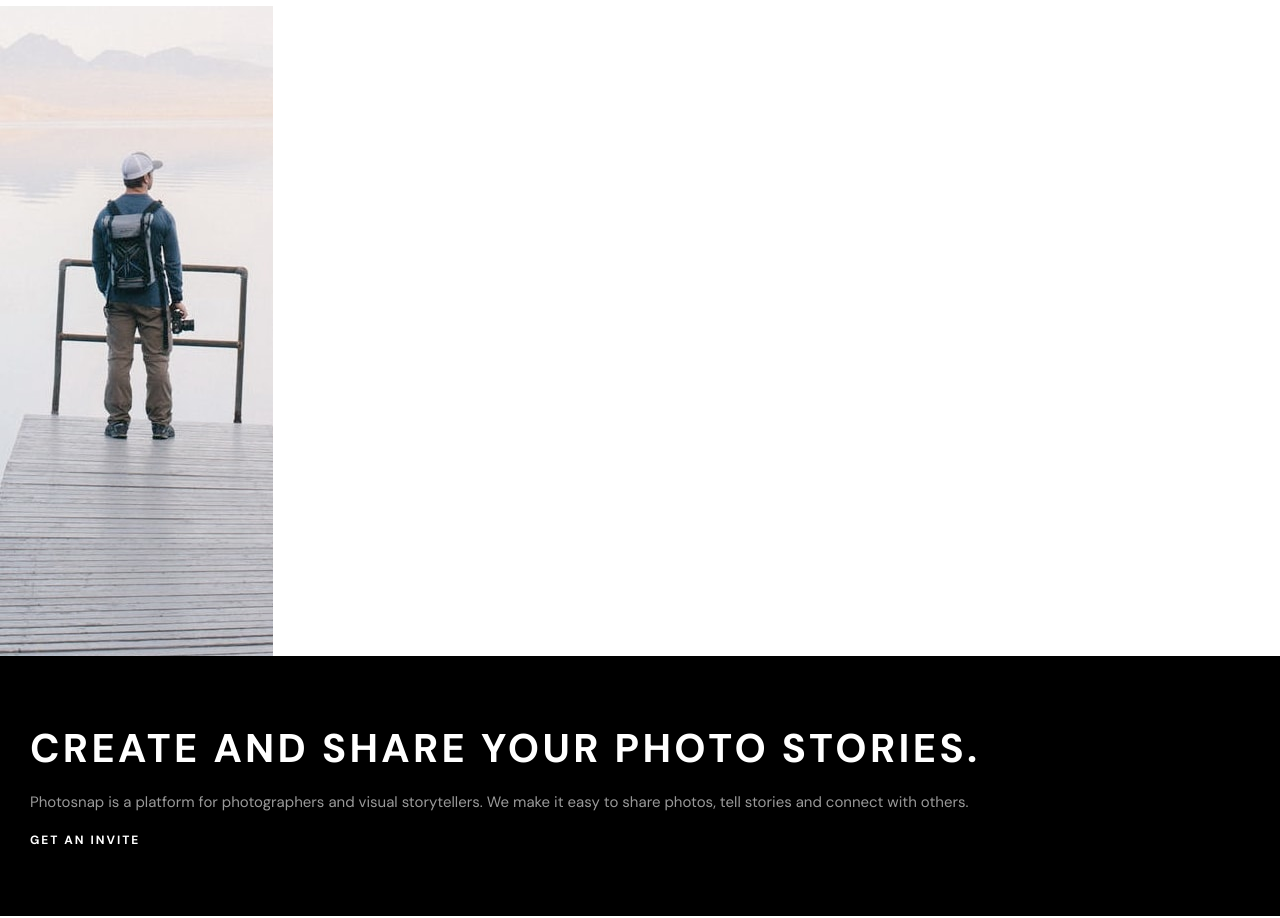
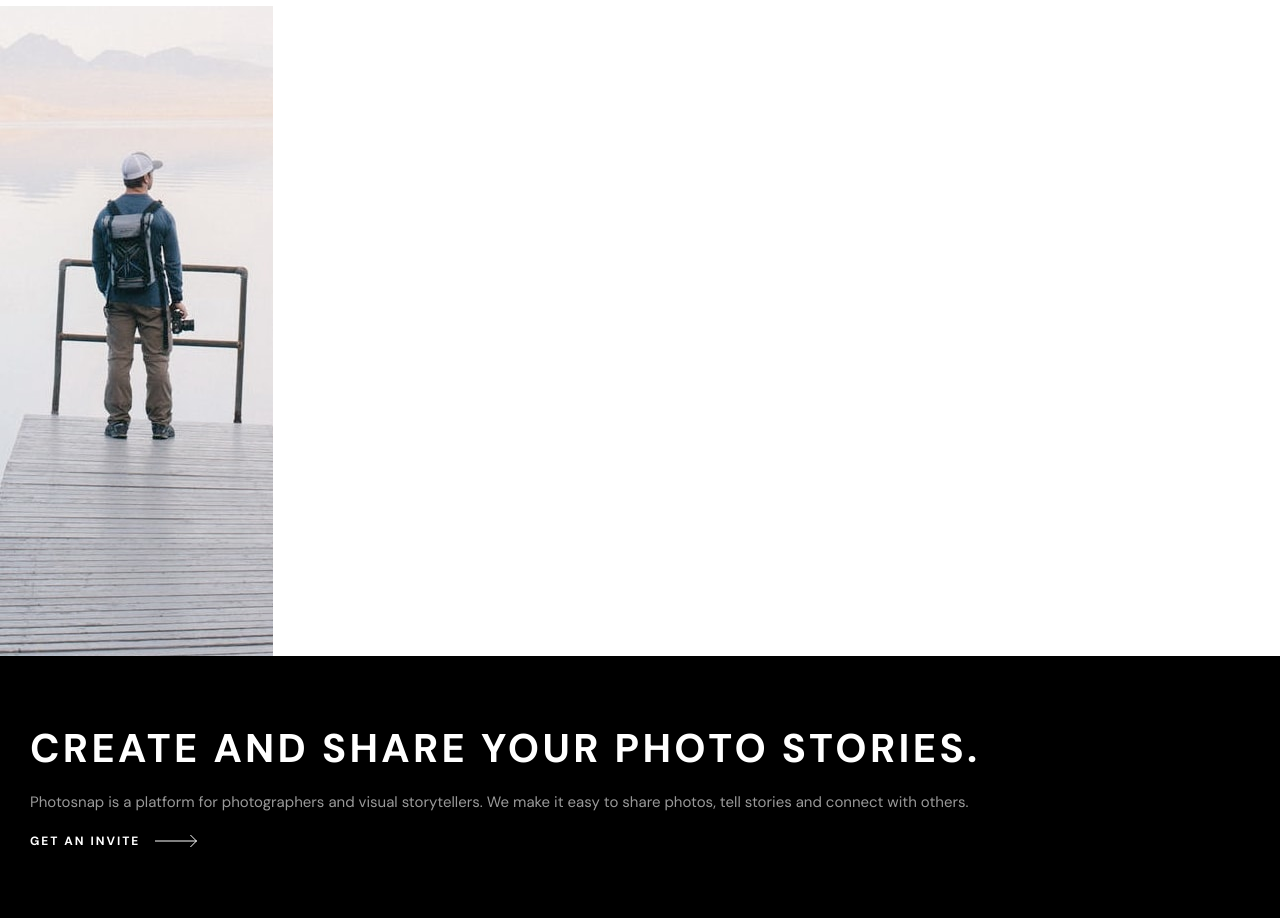
Before and after one commit to hebrerillo/photosnap-challenge, a plain HTML site: page index.html in a window 1280 px wide. Shown: the part 66-984 px from the top of the page. Drawn offline with Linux system fonts and the light colour scheme.

Commit message:
Adding the arrow button

```diff
--- a/css/sass/shared/_buttons.scss
+++ b/css/sass/shared/_buttons.scss
@@ -16,3 +16,24 @@
 .link:hover {
     opacity: 0.3;
 }
+
+.arrow-button {
+    @include flex-vcenter;
+    column-gap: 1.5rem;
+}
+
+.arrow-button {
+    span {
+        border-bottom: 1px solid transparent;
+    }
+
+    span:hover {
+        border-bottom: 1px solid currentColor;
+    }
+
+    svg {
+        g {
+            stroke: currentColor;
+        }
+    }
+}
--- a/index.html
+++ b/index.html
@@ -43,7 +43,10 @@
                         <article>
                             <h1 class="heading-2">Create and share your photo stories.</h1>
                             <p class="default-paragraph">Photosnap is a platform for photographers and visual storytellers. We make it easy to share photos, tell stories and connect with others.</p>
-                            <a class="arrow-button">Get an invite</a>
+                            <a class="arrow-button">
+                                <span>Get an invite</span>
+                                <svg xmlns="http://www.w3.org/2000/svg" width="43" height="14"><g fill="none" fill-rule="evenodd" stroke="#000"><path d="M0 7h41.864M35.428 1l6 6-6 6"/></g></svg>
+                            </a>
                         </article>
                     </div>
                 </section>
```
Also changed, not shown: css/styles.css, 1 other file.
